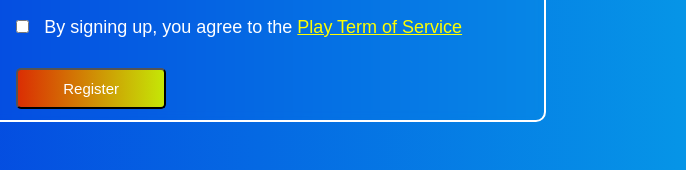
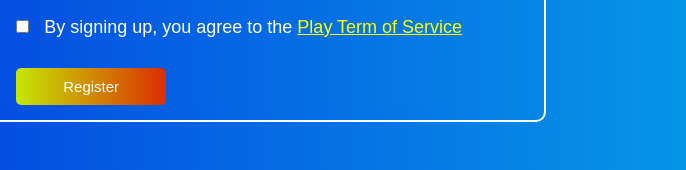
Before and after one commit to Neeyarh/registration, a plain HTML site: page index.html in a window 1280 px wide. In both pictures the pointer is over the button "Register". Shown: the part 630-800 px from the top of the page, 594-1280 px from the left. Drawn offline with Linux system fonts and the light colour scheme.

Commit message:
added hover to button

```diff
--- a/style.css
+++ b/style.css
@@ -83,5 +83,9 @@ body {
     font-size: 15px;
     padding: 10px;
     border-radius: 5px;
+    border: none;
     width: 150px;
 }
+.reg:hover {
+    background-image: linear-gradient(270deg, rgb(219, 46, 3),rgb(197, 231, 6));
+}
```
